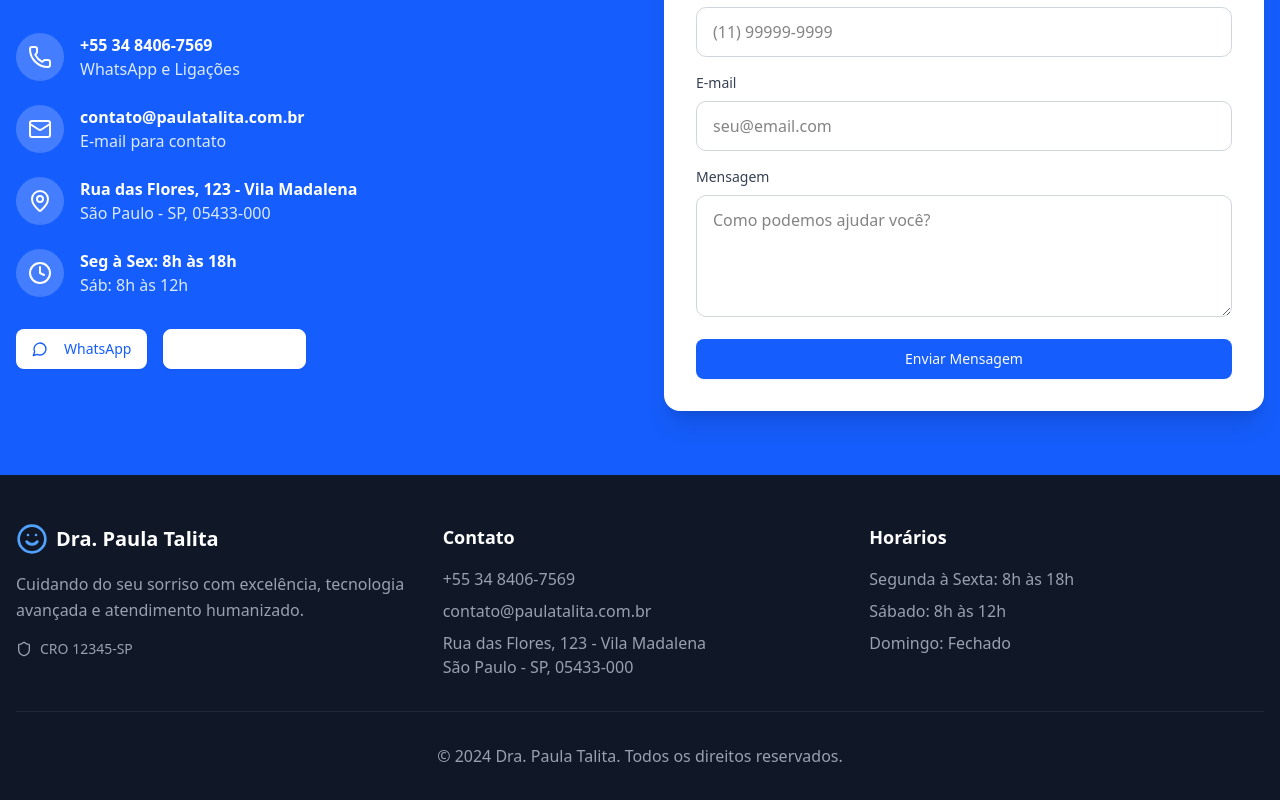
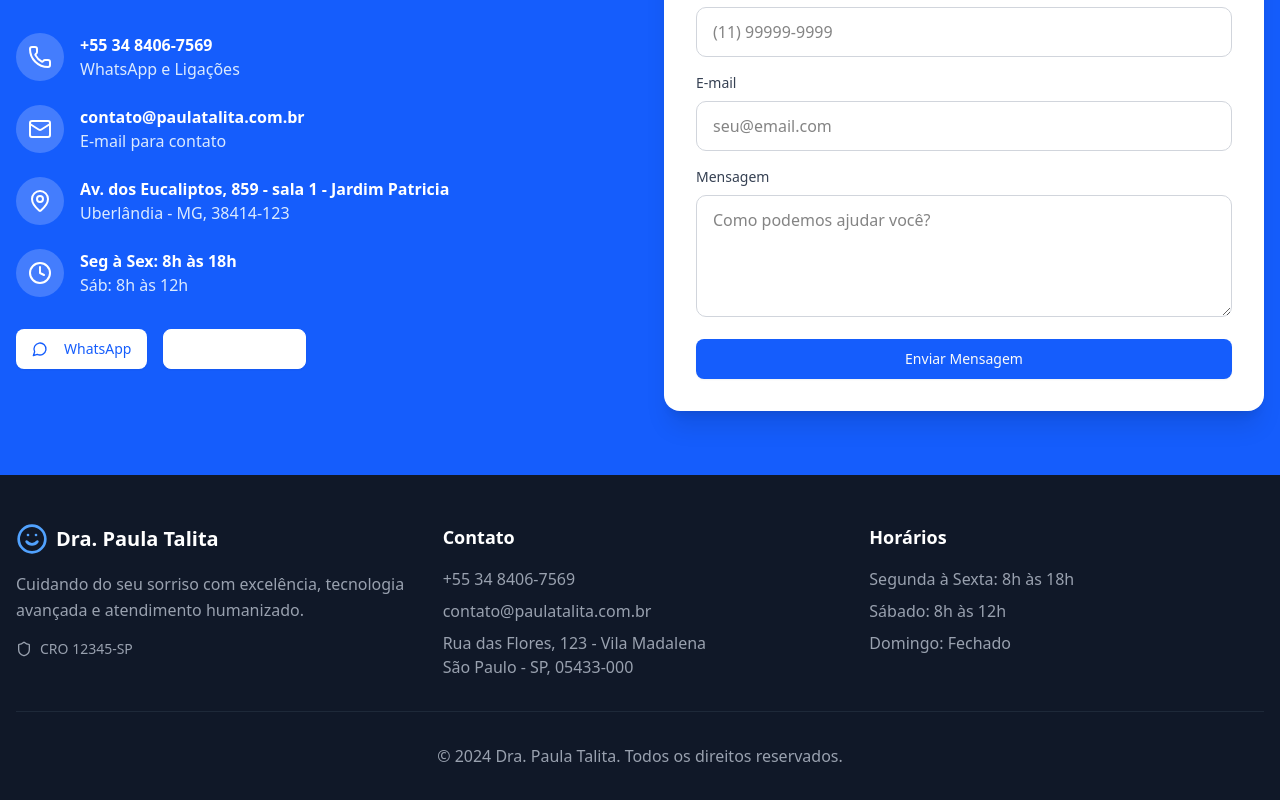
Before and after one commit to Eliseu-Oliveira/Dra-Paula-Talita, a React (Vite) app: page / in a window 1280 px wide. Shown: the part 3424-4224 px from the top of the page. Built offline with nearby package versions, Linux system fonts and the light colour scheme.

Commit message:
Atualizando endereço corretamente

```diff
--- a/src/App.jsx
+++ b/src/App.jsx
@@ -363,8 +363,8 @@ function App() {
                     <MapPin className="w-6 h-6 text-white" />
                   </div>
                   <div>
-                    <p className="text-white font-semibold">Rua das Flores, 123 - Vila Madalena</p>
-                    <p className="text-blue-100">São Paulo - SP, 05433-000</p>
+                    <p className="text-white font-semibold">Av. dos Eucaliptos, 859 - sala 1 - Jardim Patricia</p>
+                    <p className="text-blue-100">Uberlândia - MG, 38414-123</p>
                   </div>
                 </div>
 
```
Also changed, not shown: 1 other file (tests, documents, lock files or other folders).
